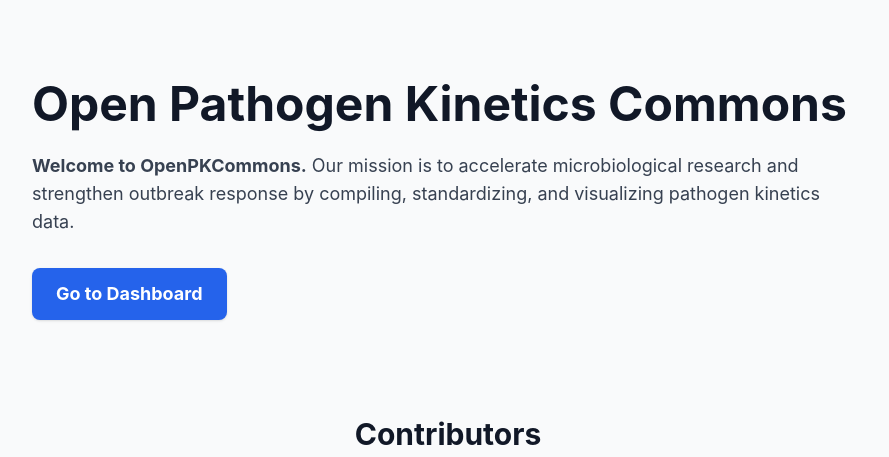
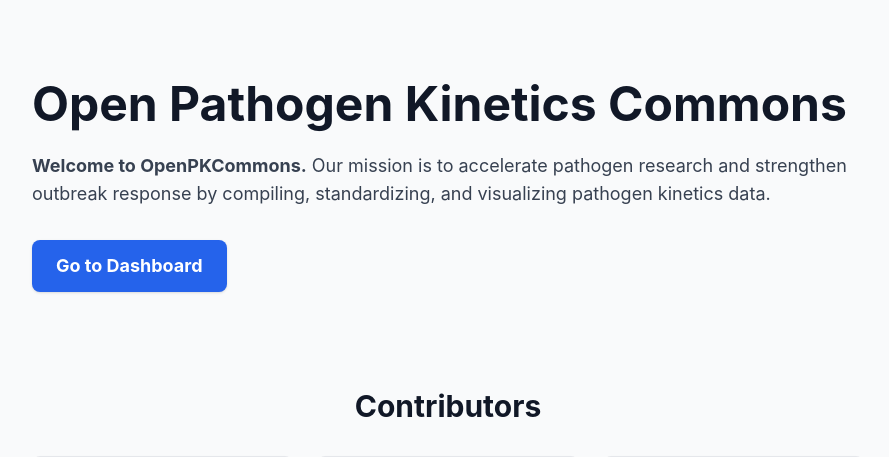
Before and after one commit to OpenPKCommons/OPKC, a Django app: page / in a window 1280 px wide. Shown: the top 457 px of the page, without its empty margins (192-1081 px from the left). Run offline with Django 5.2, Linux system fonts and the light colour scheme; grey boxes labelled with a size stand in for pictures from a placeholder-image service; some libraries are stand-ins or nearby versions.

Commit message:
home update

```diff
--- a/OPKCWeb/visualization/templates/visualization/home.html
+++ b/OPKCWeb/visualization/templates/visualization/home.html
@@ -32,7 +32,7 @@
             </h1>
 
             <p class="text-lg text-gray-700 mb-8">
-                <b>Welcome to OpenPKCommons.</b> Our mission is to accelerate microbiological research and strengthen outbreak response by compiling, standardizing, and visualizing pathogen kinetics data.
+                <b>Welcome to OpenPKCommons.</b> Our mission is to accelerate pathogen research and strengthen outbreak response by compiling, standardizing, and visualizing pathogen kinetics data.
             </p>
 
             <!-- This is the button from your script -->
```
